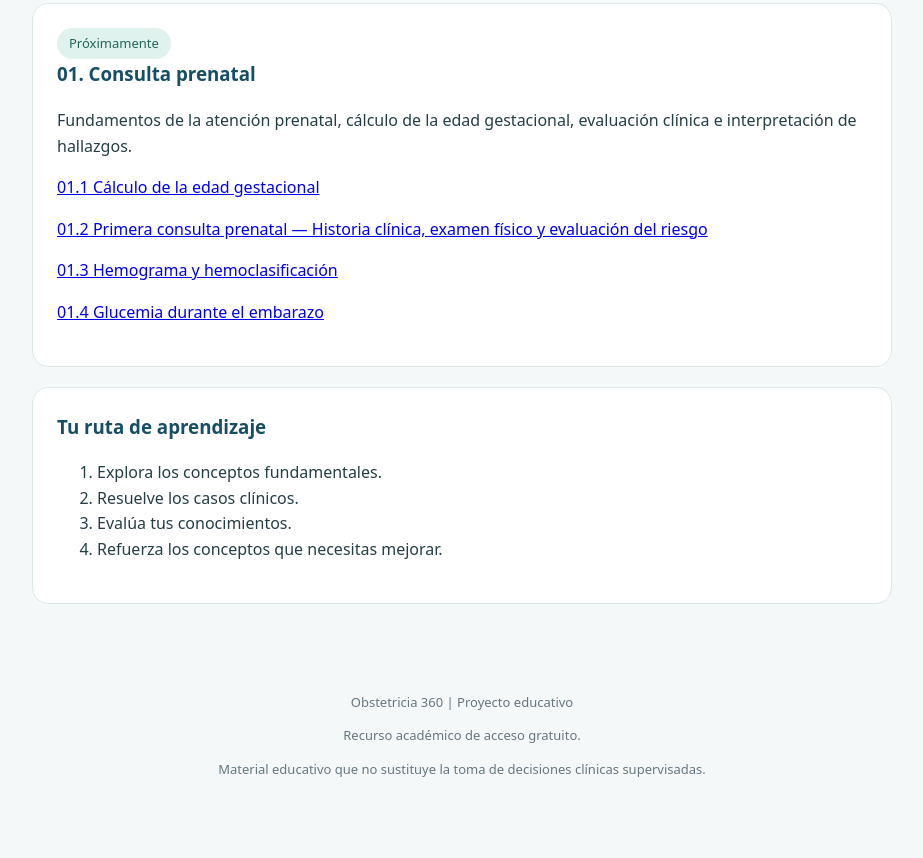
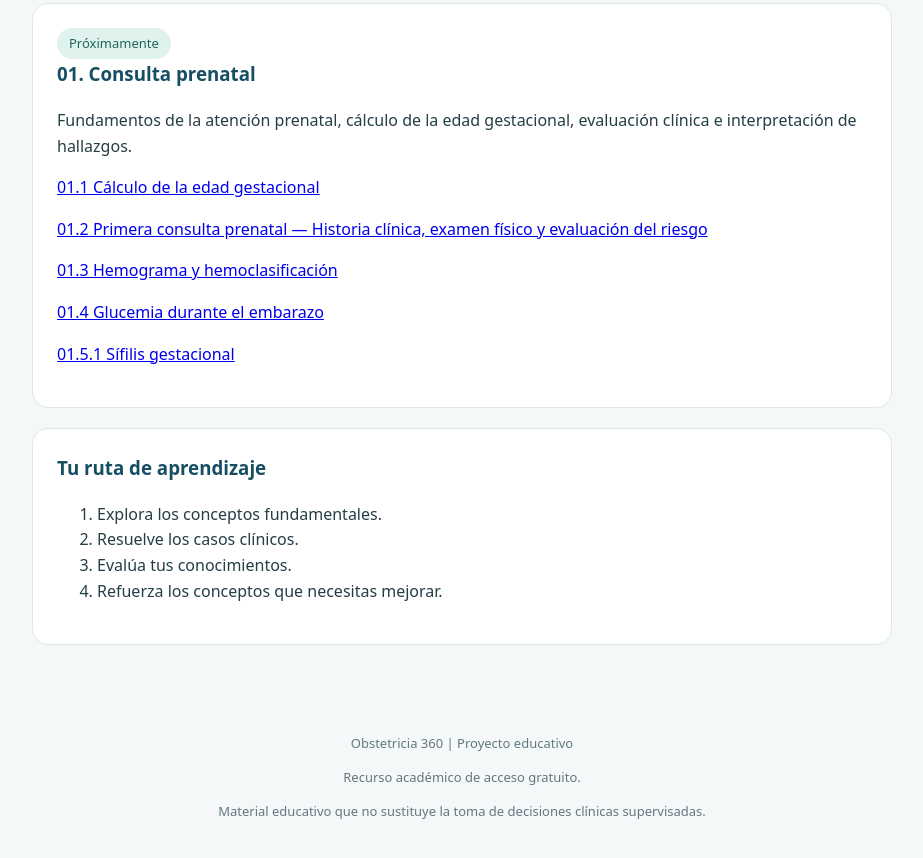
Before and after one commit to bp5icesi/obstetricia360, a plain HTML site: page index.html in a window 1280 px wide. Shown: the part 642-1500 px from the top of the page, without its empty margins (178-1101 px from the left). Before the commit the page ends 1460 px from the top, so only its background shows below. Drawn offline with Linux system fonts and the light colour scheme.

Commit message:
Update index.html

```diff
--- a/index.html
+++ b/index.html
@@ -111,6 +111,11 @@ footer {
     01.4 Glucemia durante el embarazo
   </a>
 </p>
+  <p>
+  <a href="./modulos/sifilis-gestacional.html">
+    01.5.1 Sífilis gestacional
+  </a>
+</p>
 </section>
 
 
```
